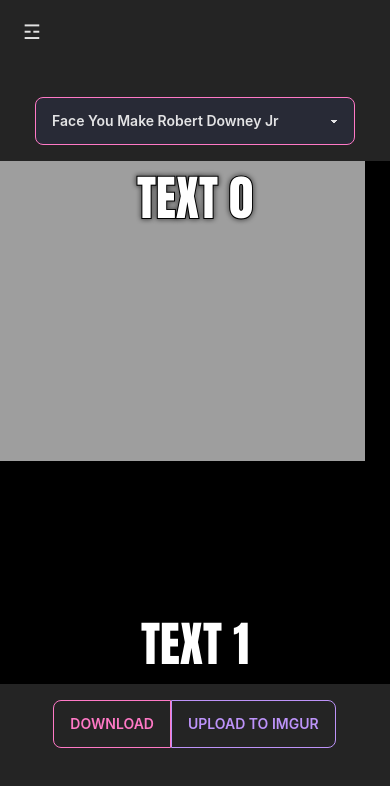
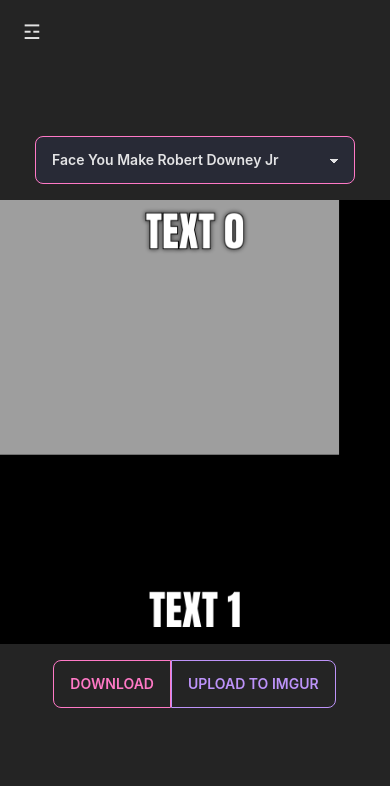
Before and after one commit to offeringofpie/memegen, a React (Vite) app: page / in a window 390 px wide. Shown: the top 786 px of the page. Built offline with nearby package versions, Linux system fonts and the light colour scheme.

Commit message:
small adaptation to max-width

```diff
--- a/src/components/MemeContainer/index.tsx
+++ b/src/components/MemeContainer/index.tsx
@@ -7,7 +7,11 @@
   const canvasRef = useCanvas(draw);
 
   return (
-    <canvas className={`my-4 ${style.canvas}`} ref={canvasRef} {...rest} />
+    <canvas
+      className={`max-w-full lg:max-w-max-w-2xl my-4 ${style.canvas}`}
+      ref={canvasRef}
+      {...rest}
+    />
   );
 };
 
--- a/src/components/MemeContainer/style.module.css
+++ b/src/components/MemeContainer/style.module.css
@@ -1,5 +1,4 @@
 .canvas {
-  max-width: 650px;
   height: auto;
   max-height: calc(100vh - 150px);
 }
```
